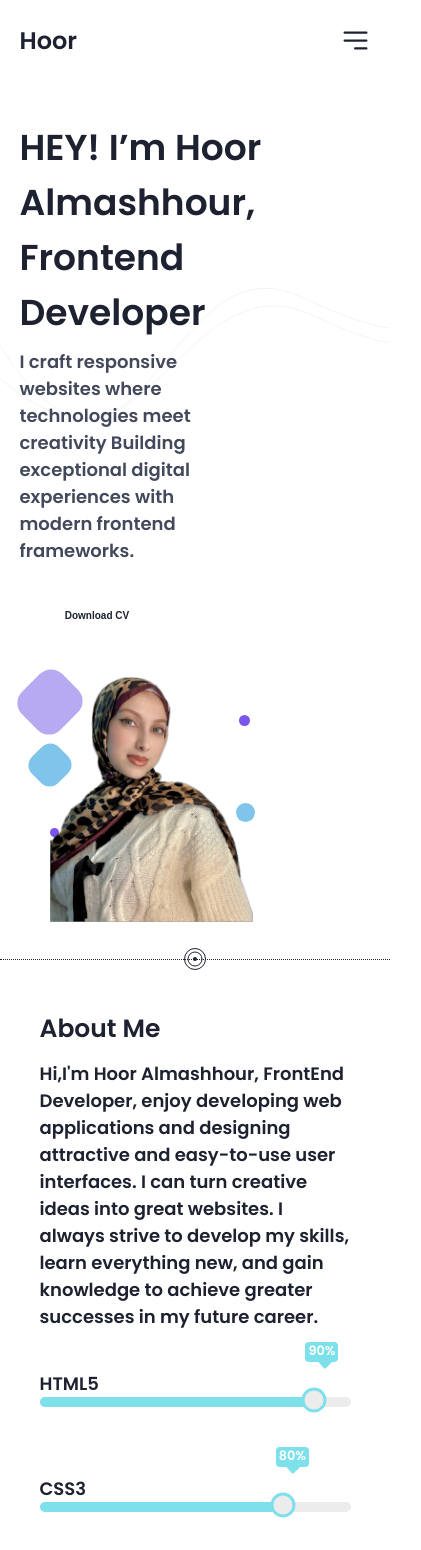
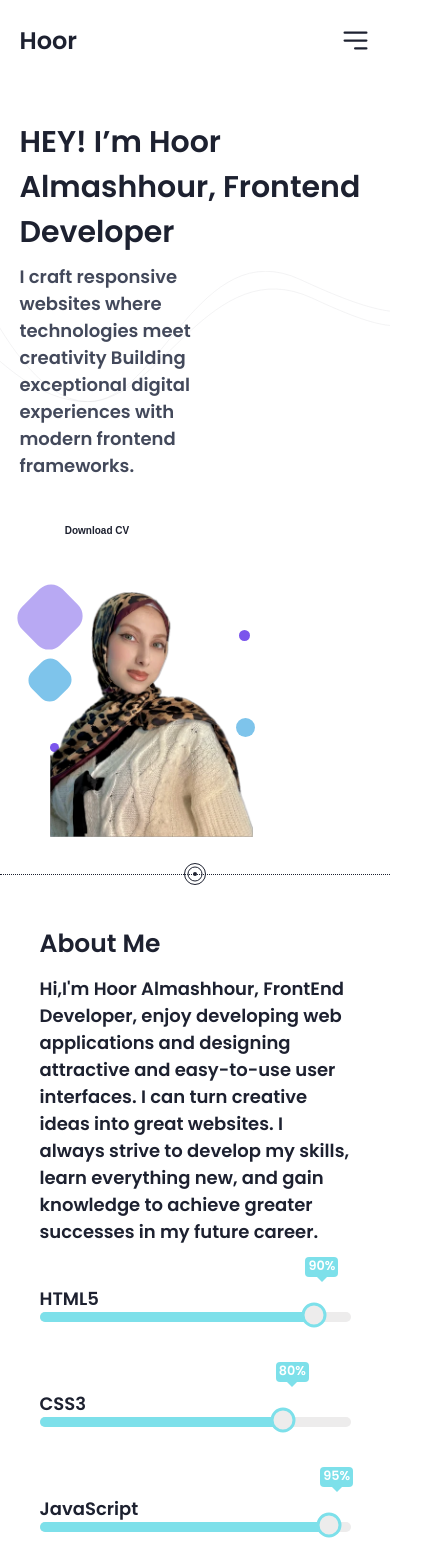
Before and after one commit to Hoor-almashhour/Portfolio, a React (Vite) app: page / in a window 390 px wide. Shown: the top 1550 px of the page, 421 px wide, since content can reach past the window. Built offline with nearby package versions, Linux system fonts and the light colour scheme.

Commit message:
update responsive

```diff
--- a/index.html
+++ b/index.html
@@ -7,7 +7,7 @@
     <link rel="preconnect" href="https://fonts.googleapis.com">
     <link rel="preconnect" href="https://fonts.gstatic.com" crossorigin>
     <link href="https://fonts.googleapis.com/css2?family=Poppins:ital,wght@0,600;1,600&display=swap" rel="stylesheet">
-    <title>Portfolio Website</title>
+    <title>Portfolio</title>
   </head>
   <body>
     <div id="root"></div>
--- a/src/components/CallToAction/CallToAction.css
+++ b/src/components/CallToAction/CallToAction.css
@@ -3,9 +3,7 @@
     z-index: 4;
     margin-top: 165px;
     .container {
-        width: 90%;
         height: 376px;
-        margin: 0 120px;
         .bg{
             position: absolute;
             width: 80%;
@@ -13,6 +11,7 @@
             background-color: #7de0ea;
             transform: rotate(-1.34deg);
             border-radius: 32px;
+            left: 9%;
         }
         .section-content{
             background-image: url("src/assets/images/CallToAction/LinesCall.svg");
@@ -25,6 +24,7 @@
             display: flex;
             align-items: center;
             justify-content: space-evenly;
+            left: 5%;
             .vector {
                 position: absolute;
                 top: 0;
@@ -67,13 +67,13 @@
 @media screen and (max-width : 992px) {
     .CallToAction {
         .container {
-                height: 280px;
-                margin: 0px 70px;
+            margin: 0 auto;
                 .section-content {
                     flex-direction: column;
                     justify-content: center;
+                    align-items: center;
                     gap: 20px;
-                    padding: 20px 0px;
+                    padding: 20px ;
                 .title1{
                         h2 {
                             font-size: 30px;
--- a/src/components/NavBar/NavBar.css
+++ b/src/components/NavBar/NavBar.css
@@ -92,7 +92,7 @@ nav {
         position: absolute;
         right: 30px;
         top: 30px;
-        width: 20%;
+        width: 50%;
         z-index: 999;
         li {
             box-shadow: 0 4px 10px rgba(244, 172, 207, 0.5);
--- a/src/components/ScrollTopBtn/ScrollTopBtn.css
+++ b/src/components/ScrollTopBtn/ScrollTopBtn.css
@@ -25,8 +25,8 @@
 @media screen and (max-width : 992px) {
     .btn3 {
         button{
-            right: 20%;
-            bottom: 40px;
+            right: 10%;
+            bottom: 90px;
         }
 
     }
--- a/src/pages/AboutMe.css
+++ b/src/pages/AboutMe.css
@@ -35,7 +35,7 @@
         }
 
         .progress {
-            height: 10px;
+            height: 100%;
             background: var(--second-color);
             color: #FFFFFF;
             font-size: 0.8rem;
@@ -57,7 +57,7 @@
             }
             .tooltip{
                 position: absolute;
-                background-color:  var(--second-color);;
+                background-color:  var(--second-color);
                 color: #FFFFFF;
                 border-radius: 4px;
                 width: 33px;
@@ -65,16 +65,15 @@
                 top: -55px;
                 left: 95%;
             }
-            .Polygon{
+            .tooltip::after{
+                content: "";
                 position: absolute;
-                top: -35px;
-                left: 98%;
-                width: 10px;
-                height: 10px;
-                border-radius: 1px;
-                background-color:  var(--second-color);
-                transform: translate(-50%, -50%) rotate(-42deg);
-                z-index: -1;
+                top: 100%;
+                left: 50%;
+                transform: translateX(-50%);
+                border-width: 5px;
+                border-style: solid;
+                border-color: var(--second-color) transparent transparent transparent;
             }
         }
 
@@ -191,17 +190,6 @@
             .about-icons {
                 display: none;
             }
-            .about-content{
-                .skills{
-                    .skill{
-                        .progress{
-                            .Polygon{
-                                left: 102%;
-                            }
-                        }
-                    }
-                }
-            }
         }
     }
 }
--- a/src/pages/AboutMe.jsx
+++ b/src/pages/AboutMe.jsx
@@ -34,7 +34,6 @@ const AboutMe = () => {
                             <div className="progress" style={{  width: `${skill.percentage}%` }}>
                               <span className="circle"></span>
                               <span className='tooltip'>{`${skill.percentage}%`}</span>
-                                <span className='Polygon'></span>
                             </div>
                         </div>
                     </div>
--- a/src/pages/Contact.css
+++ b/src/pages/Contact.css
@@ -1,5 +1,6 @@
     .contact-section {
-        padding: 94px 70px;
+        margin-bottom: 94px;
+        padding: 0 70px;
     }
     .contact-content {
         display: flex;
@@ -84,6 +85,7 @@
 /*************************Contact Responsive***********************/
 @media screen and (max-width : 992px) {
     .contact-section{
+        padding: 0 20px;
         .contact-content{
             flex-direction: column;
             .contact-form{
--- a/src/pages/Education.css
+++ b/src/pages/Education.css
@@ -55,8 +55,8 @@
                     width: 37px;
                     height: 38px;
                     background-color: #7DE0EA;
-                    bottom: -28%;
-                    left: -3%;
+                    bottom: -16%;
+                    left: -4%;
                     transform: rotate(177.74deg);
                     border-radius: 12px;
                 }
@@ -64,10 +64,11 @@
                     position: absolute;
                     width: 11px;
                     height: 11px;
-                    background-color: #7B55EC;
+                    background-color: #9575f3;
                     border-radius: 50%;
-                    bottom: -50%;
+                    bottom: -24%;
                     left: 10%;
+                    z-index: 34;
                 }
                 .decorative-circle-7{
                     position: absolute;
@@ -132,7 +133,7 @@
 /*************************Education Responsive***********************/
 @media screen and (max-width : 992px) {
     .education-section {
-        margin-bottom: 50px;
+        margin-top: 50px;
         padding: 0px 20px;
         .container{
             .Section-Title{
--- a/src/pages/Home.css
+++ b/src/pages/Home.css
@@ -206,7 +206,7 @@
                     .title{
                         max-width: 100%;
                         h2 {
-                            font-size: 36px;
+                            font-size: 30px;
                         }
                     }
                     .description{
--- a/src/pages/ProjectDetails/ProjectDetails.css
+++ b/src/pages/ProjectDetails/ProjectDetails.css
@@ -49,7 +49,7 @@
             }
         }
         .info {
-            width: 70%;
+            width: 100%;
             .project-title{
                 display: flex;
                 align-items: center;
--- a/src/pages/Projects.css
+++ b/src/pages/Projects.css
@@ -1,5 +1,7 @@
 .projects-section {
-    padding: 94px 70px;
+    margin-top: 94px;
+    margin-bottom: 94px;
+    padding: 0 70px;
     .title2{
       display: flex;
       justify-content: space-between;
@@ -31,7 +33,11 @@
 /*************************Projects Responsive***********************/
 @media screen and (max-width : 992px) {
   .projects-section{
+    padding: 0 20px;
     .title2{
+      flex-direction: column;
+      align-items: flex-start;
+      gap: 20px;
       span{
         font-size: 18px;
       }
```
